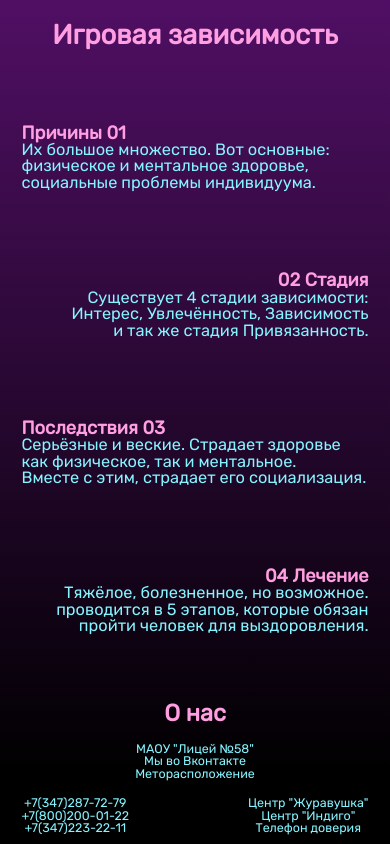
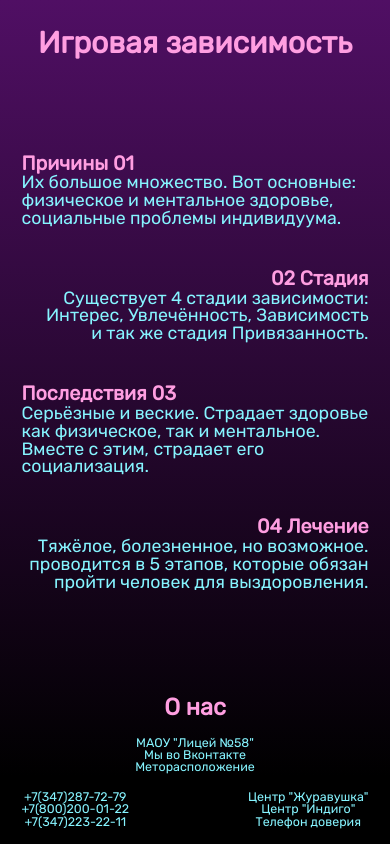
Before and after one commit to Cheloveck229/NetZavisimostiProject.ru, a plain HTML site: page index.html in a window 390 px wide. Drawn offline with Linux system fonts and the light colour scheme.

Commit message:
Version 3.5.5 (AdaptationUpdate)

```diff
--- a/CSS/Adaptation__Style.css
+++ b/CSS/Adaptation__Style.css
@@ -75,22 +75,22 @@
     /*index__adaptation*/
 
     .header-index {
-        font-size: 7vw;
+        font-size: 7.7vw;
     }
 
     .main-index {
-        height: 70vh;
-        font-size: 4.2vw;
-        margin-top: 5vh;
+        align-items: center;
+        height: auto;
+        font-size: 4.56vw;
     }
 
     .tips__block-index {
         flex: 1 0 100%;
-        margin-top: 3vh;
+        margin-top: 5vh;
     }
 
     .tips__title-index{
-        font-size: 4.7vw;
+        font-size: 5.06vw;
     }
 
     .footer-index {
@@ -99,17 +99,18 @@
         height: 17vh;
         font-size: 3.2vw;
         gap: 2vh;
-        margin-top: 0vh;
     }
 
     .basement__block:first-child {
         flex-basis: 100%;
     }
+
     .basement__block:nth-child(2) {
         font-size: 6vw;
         order: -1;
         flex-basis: 100%;
     }
+
     .basement__block:last-child {
         text-align: center;
     }
@@ -134,8 +135,17 @@
         flex: 1 0 100%;
         margin-top: 2vh;
     }
+
+    .tips__title-treatment {
+        font-size: 5.5vw;
+    }
+
     .text-treatment {
         gap: 3vh;
+    }
+
+    .text__title-treatment {
+        font-size: 5.5vw;
     }
 
     .footer-treatment {
```
